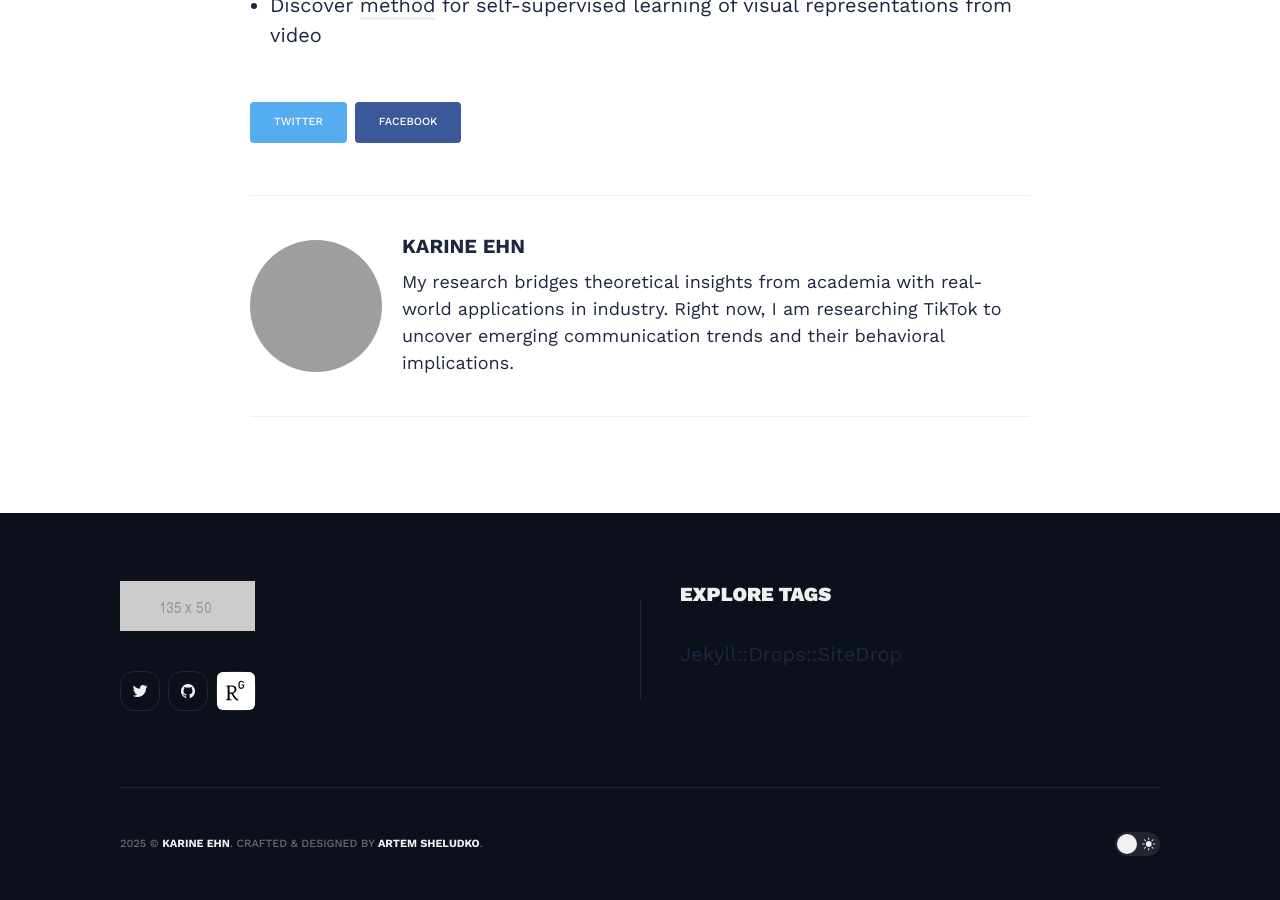
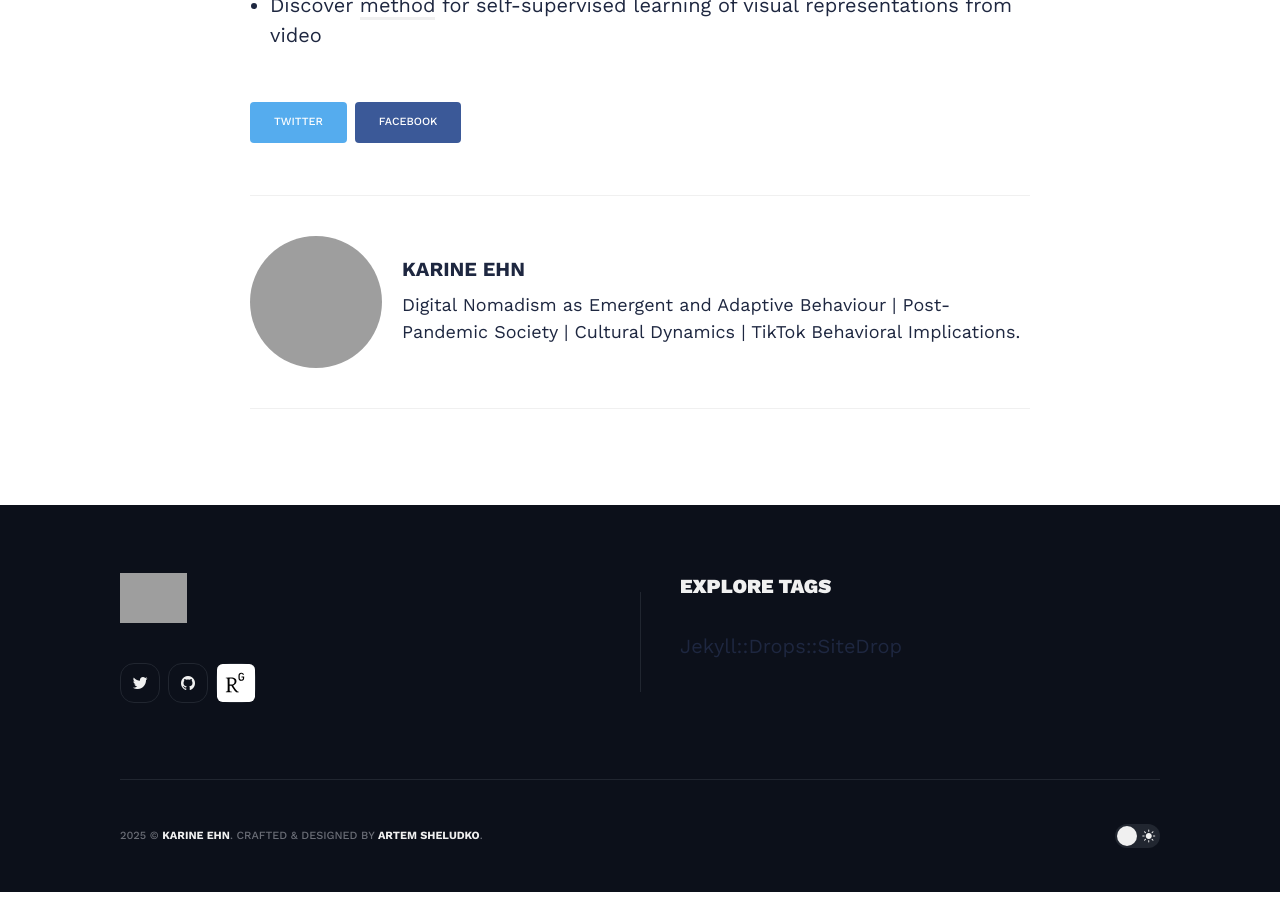
Before and after one commit to kargam0167/kargam0167.github.io, a Jekyll site: the page built from _posts/2023-10-14-What-doesnt -destroy -us- strengthens.markdown, in a window 1280 px wide and 900 px high, scrolled down 1924 px. Built offline with Jekyll 4.4.1, drawn with Linux system fonts in a browser that asks for light colours; nearby versions of some CDN libraries; grey boxes are pictures that could not be loaded.

Commit message:
Update _config.yml

```diff
--- a/_config.yml
+++ b/_config.yml
@@ -1,7 +1,7 @@
 #-------------------------------
 # General Site Settings
 title: Karine Ehn
-logo: "/images/logo.png" # You can add own logo. For example '/images/logo.png'.
+logo: "/images/images/02-1.jpg" # You can add own logo. For example '/images/logo.png'.
 description: Joseph is a super minimal content focus theme for Jekyll.
 baseurl: "" # the subpath of your site, e.g. /blog
 url: "https://kargam0167.github.io/" # the base hostname & protocol for your site, e.g. http://example.com
@@ -10,8 +10,8 @@
 # Author Settings
 author:
   name: Karine Ehn
-  bio: My research bridges theoretical insights from academia with real-world applications in industry. Right now, I am researching TikTok to uncover emerging communication trends and their behavioral implications.
-  avatar: '/images/01.jpg'
+  bio:  Digital Nomadism as Emergent and Adaptive Behaviour | Post-Pandemic Society | Cultural Dynamics | TikTok Behavioral Implications.
+  avatar: '/images/02-3.jpg'
 
 social:
   - icon: "ion-logo-twitter"
@@ -30,7 +30,7 @@
 # Hero Settings
 hero:
   title: "Hey, I’m Karine!"
-  description: "I am a research scientist focusing on complexity in communication: exploring adaptive behaviors of online communities."
+  description: "I am a research scientist exploring behaviors in online communities."
 
 #-------------------------------
 # Contact Settings
```
